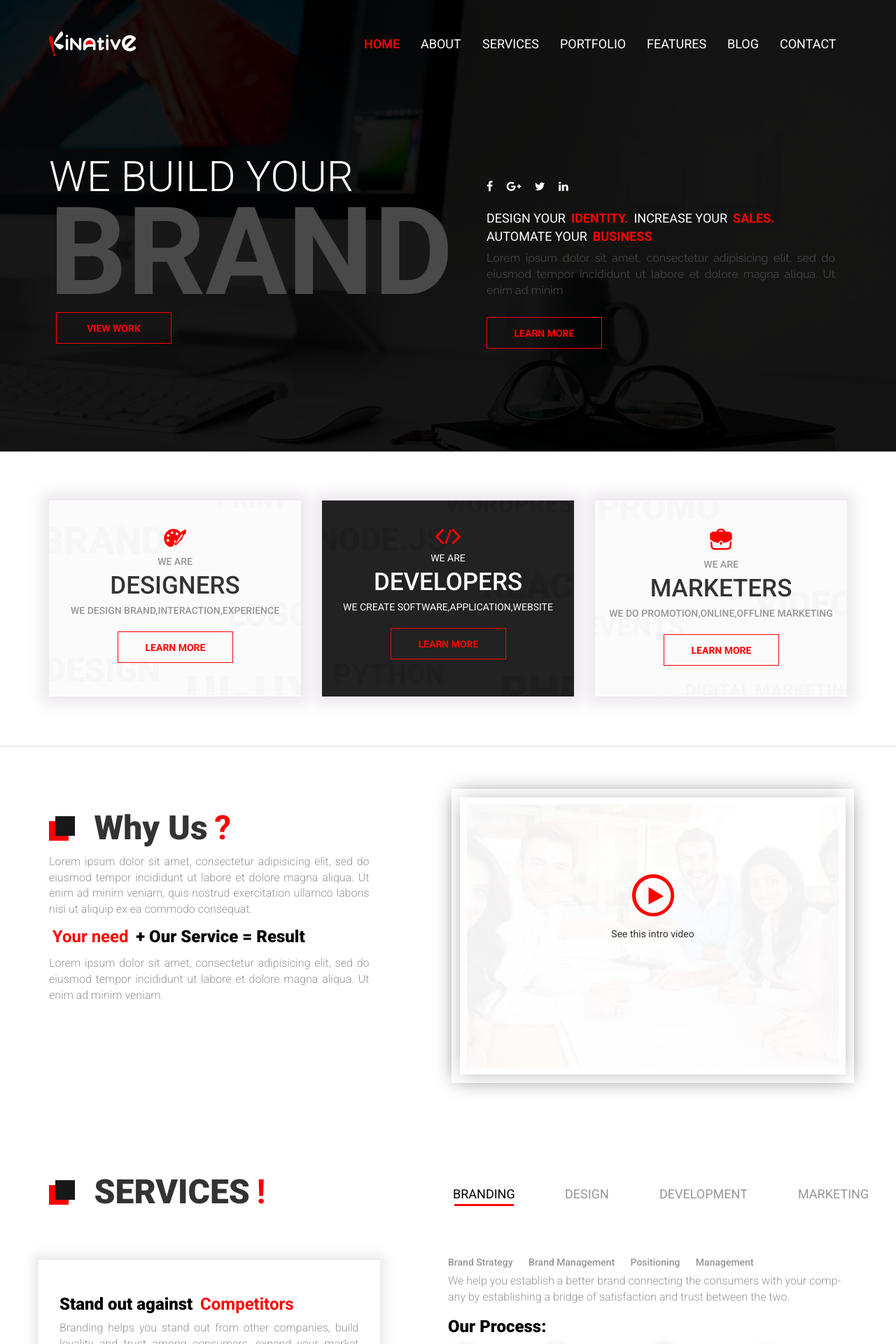
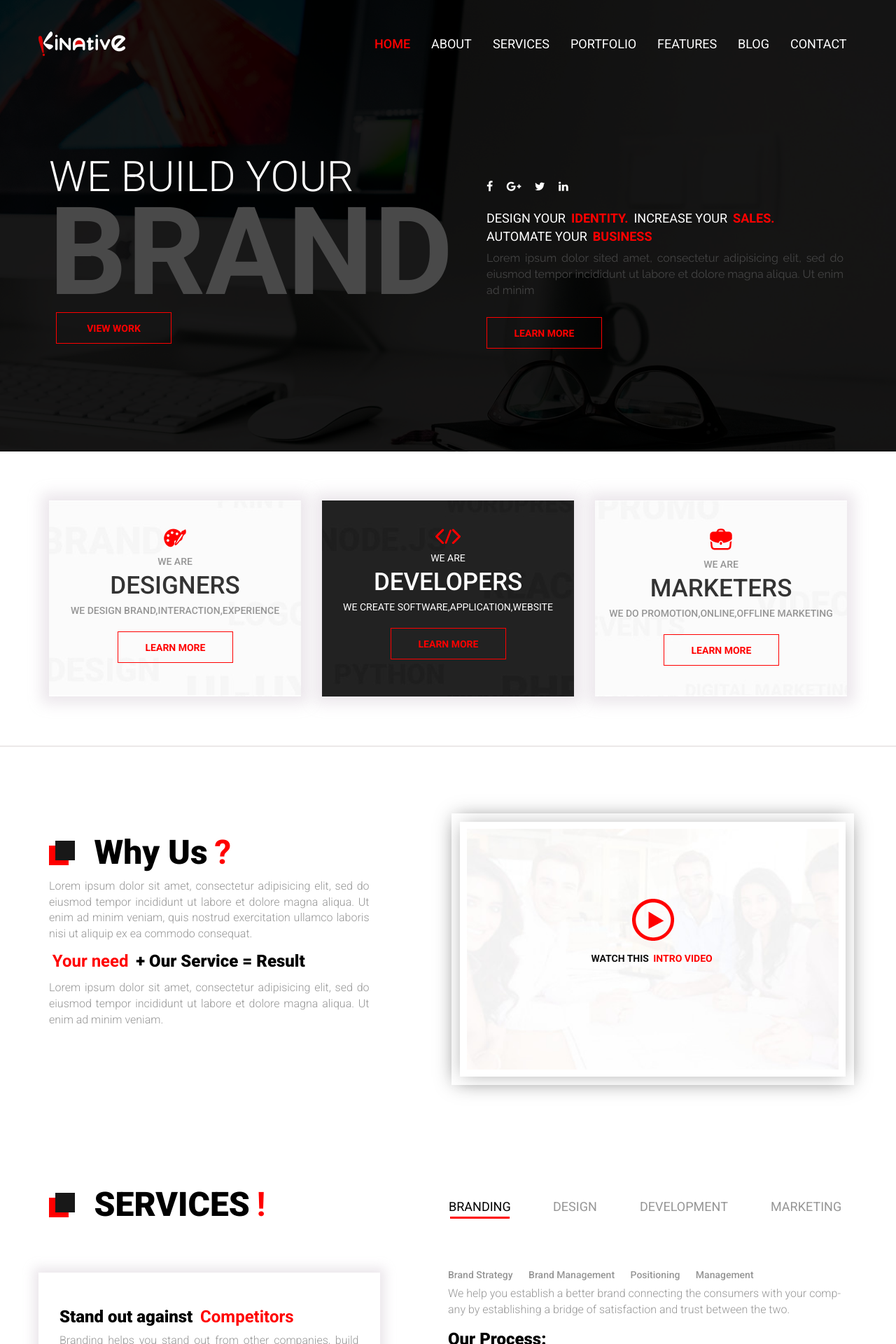
Before and after one commit to refun07/kinative_version2, a PHP site: page / in a window 1280 px wide; the page is wider, and only the part inside the window is pictured. Shown: the top 1920 px of that part at 70% size. Run offline with PHP 8.4, Linux system fonts and the light colour scheme; some libraries are stand-ins or nearby versions.

Commit message:
service section updated

```diff
--- a/css/component.css
+++ b/css/component.css
@@ -175,6 +175,7 @@ h2{
     font-weight: 700;
 }
 .section_tag{
+    color: #000;
     display: inline-block;
      font-size: 48px;
     font-weight: 900;
@@ -211,7 +212,7 @@ h2{
 
     font-size: 16px;
     text-align: justify;
-    max-width: 498px;
+    max-width: 510px;
     color: #454545;
 
 
--- a/index.html
+++ b/index.html
@@ -42,6 +42,8 @@
 <div class="navbar navbar-inverse navbar-fixed-top opaque-navbar">
 <div class="container">
 
+  <div class="row">
+
 
     <div class="navbar-header">
      <button type="button" class="navbar-toggle collapsed" data-toggle="collapse" data-target="#navMain">
@@ -60,6 +62,7 @@
         <li><a   class="hvr-underline-from-left" href="#">Contact</a></li>
       </ul>
     </div>
+  </div>
   </div>
 </div>
 
@@ -88,7 +91,7 @@
                          <span>INCREASE YOUR <mark class="red_bold">SALES.</mark></span>
                          <span>AUTOMATE YOUR <mark class="red_bold">BUSINESS</mark></span>
                   </p>
-                  <p class="kinative_para2 font-raleway">Lorem ipsum dolor sit amet, consectetur adipisicing elit, sed do eiusmod tempor incididunt ut labore et dolore magna aliqua. Ut enim ad minim
+                  <p class="kinative_para2 font-raleway">Lorem ipsum dolor sited amet, consectetur adipisicing elit, sed do eiusmod tempor incididunt ut labore et dolore magna aliqua. Ut enim ad minim
             </p>
              <div><a href="#" class="btn hvr-bounce-to-right">LEARN MORE</a></div>
             </div>
@@ -185,7 +188,7 @@
           </span> </a>
 
          </div>
-        <p class="shapeit_paragraph">See this intro video</p>
+        <p class="shapeit_paragraph black">WATCH THIS <mark class="red_bold">INTRO VIDEO</mark></p>
         </div> <!-- video_bg -->
       </div>
       </div>
@@ -282,7 +285,7 @@
                           <p class="light_para_b f-16">Branding helps you stand out from other companies, build loyality and trust among consumers, expend your market share, and thus Generate stronger financial results.mong consumers, expend your market share
                           </p>
 
-                           <div class="play " style="display: inline-block;">
+                           <div class="play " style="display: inline-block; margin-left: -11px">
                            <!-- PLAY BUTTON -->
                            <a class="popup-youtube" href="http://www.youtube.com/watch?v=0O2aH4XLbto"> <span> <img src="images/icons/play_icon.png" alt="play_icon" style="padding:15px;width:64px"/> </span>
                             </a>
--- a/style.css
+++ b/style.css
@@ -76,12 +76,12 @@ body{
 
 	/***************************START OF ABOUT US***********************/
 	.about{
-		padding:70px 0px 120px;
+		padding:105px 0px 120px;
 	}
 	.video_bg {
     background: url(images/video_bg.jpg);
     background-size: cover;
-    height: 47vh;
+    height: 43vh;
 
     -webkit-background-size: cover;
     -moz-background-size: cover;
@@ -126,7 +126,7 @@ body{
 
 /*******************End of ABOUT US*************/
 #menu{
-  padding: 0px 0px 180px;
+  padding: 15px 0px 180px;
 }
 .service-card{
     box-shadow: 0px 0px 15px 7px rgba(230,225,230,0.82);
@@ -199,7 +199,7 @@ body{
     border: 0px;
 }
 .nav-tabs>li{
-    margin: 0px 40px 0px 0px;
+    margin: 0px 79px 0px -50px;
 }
 .f-16{
   font-size: 16px;
```
